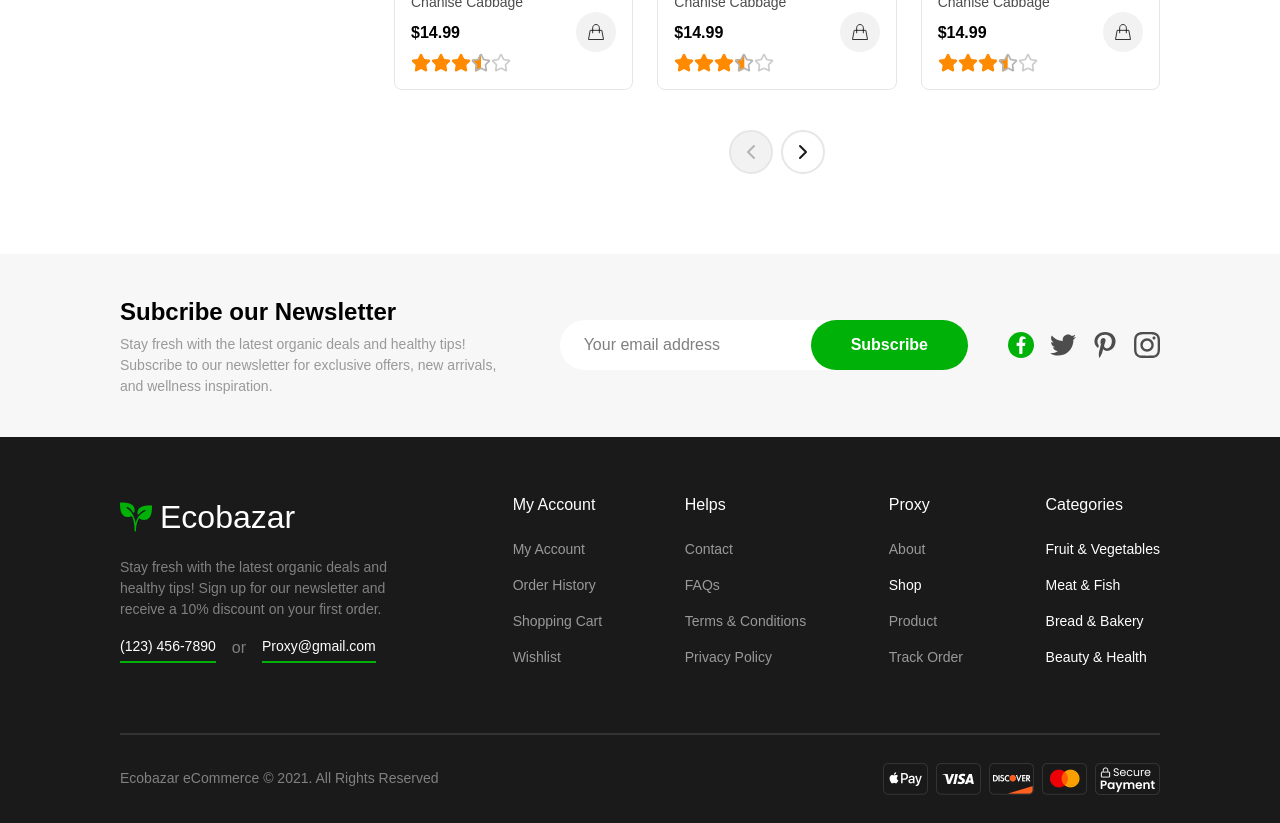
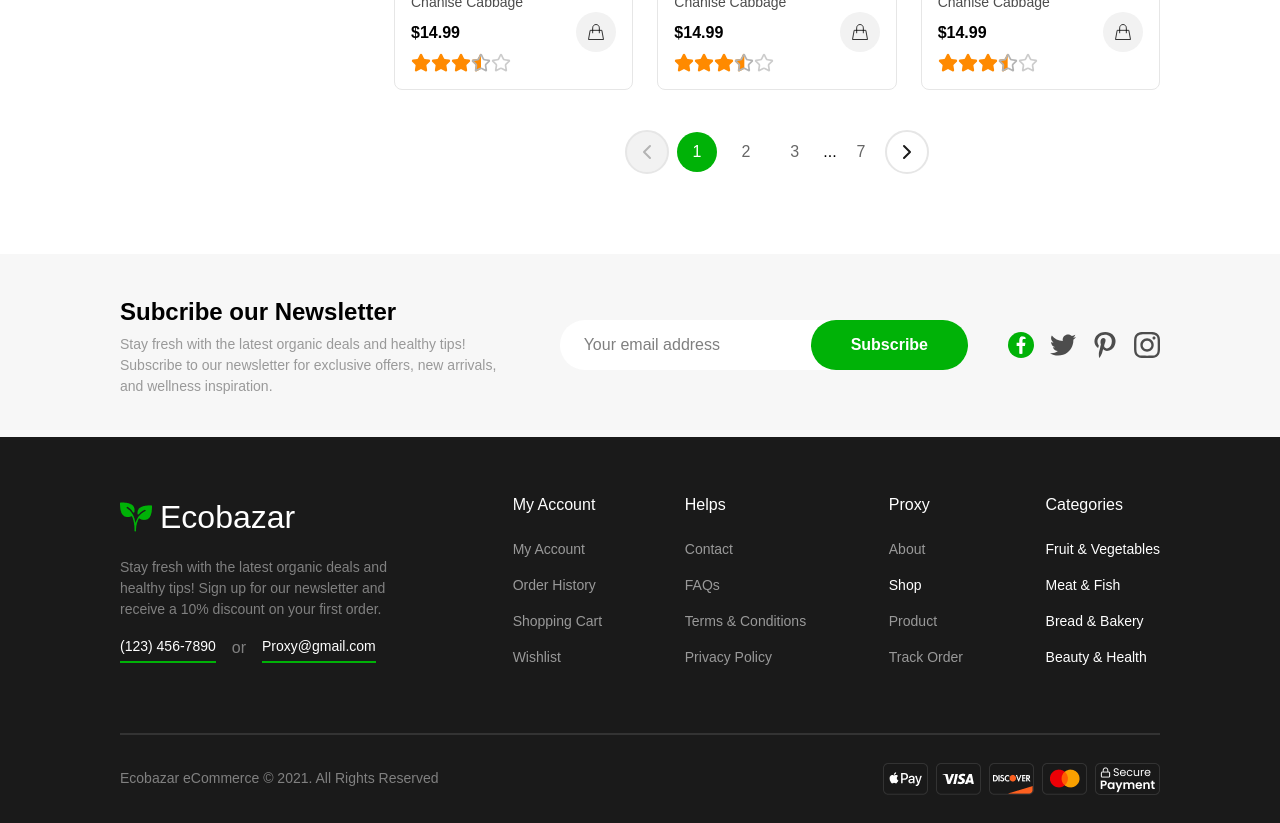
Before and after one commit to Organic-Food-Project/Client, a Next.js app: page /shop in a window 1280 px wide. Shown: the part 1940-2763 px from the top of the page. Built offline with nearby package versions, Linux system fonts and the light colour scheme.

Commit message:
Add metaData for pagination in Shop component; pass metaData to Pagination for improved data handling and user experience.

```diff
--- a/app/shop/page.tsx
+++ b/app/shop/page.tsx
@@ -14,6 +14,11 @@ const Shop = () => {
   ];
 
   const products = [1, 2, 3, 4, 5, 6, 7, 8, 9, 10, 11, 12, 13, 14, 15];
+
+  const metaData = {
+    total: 100,
+    limit: 15,
+  };
   return (
     <>
       <div className="flex max-lg:flex-col gap-6 pt-6">
@@ -38,7 +43,7 @@ const Shop = () => {
               ))}
             </div>
           </div>
-          <Pagination />
+          <Pagination metaData={metaData} />
         </div>
       </div>
     </>
```
